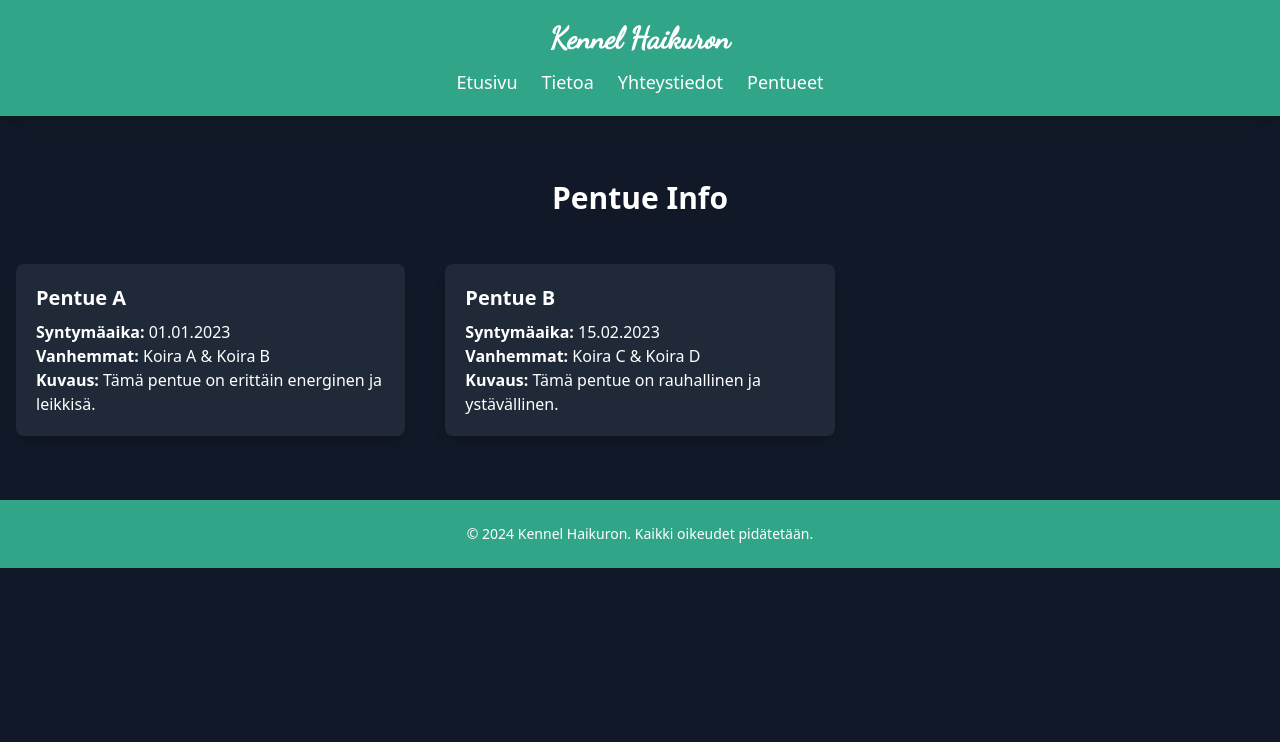
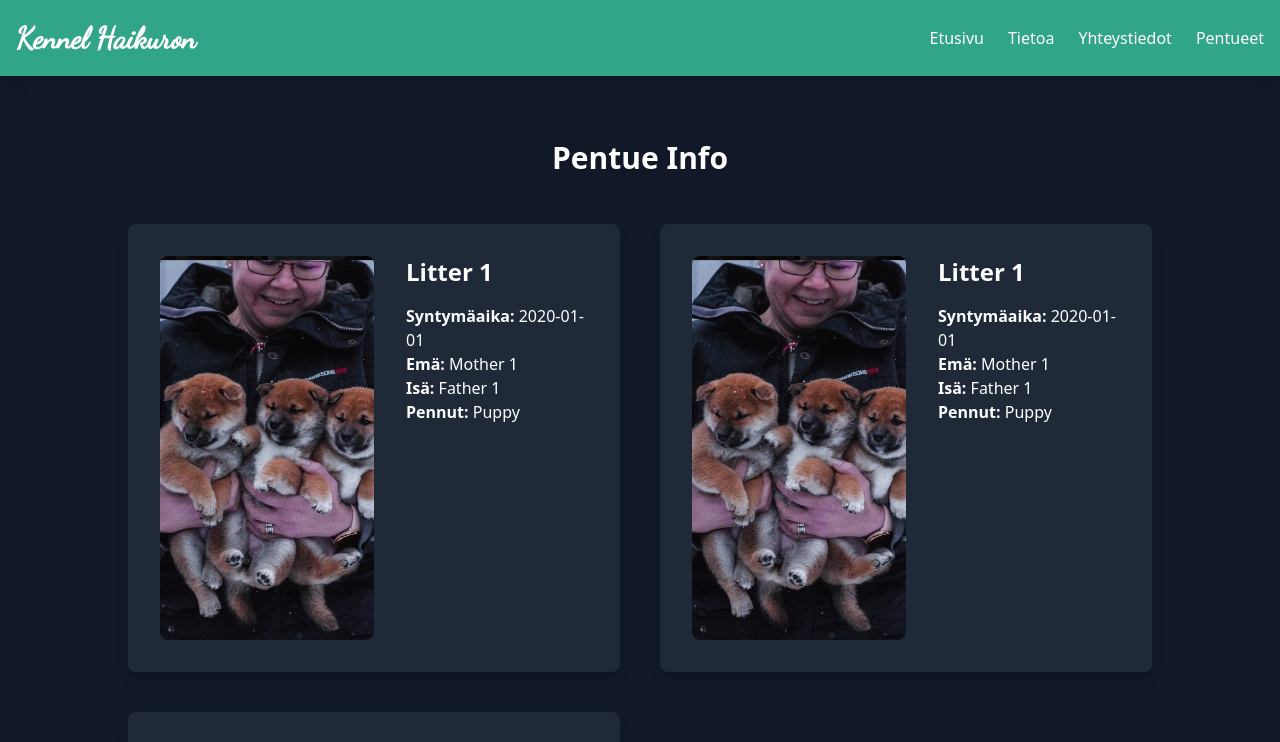
Before and after one commit to SKYRIXER/Haikuron.fi, a Next.js app in the folder main/: page /pentueet in a window 1280 px wide. Shown: the top 742 px of the page. Built offline with nearby package versions, Linux system fonts and the light colour scheme.

Commit message:
headeria ja pentu sivua

```diff
--- a/main/app/components/header.js
+++ b/main/app/components/header.js
@@ -1,22 +1,55 @@
+"use client";
+import { useState } from 'react';
 import Head from 'next/head';
 // dancing script kauno fontti pitäs olla, ei o
 export default function Header() {
+    const [isOpen, setIsOpen] = useState(false);
+
+    const toggleMenu = () => {
+        setIsOpen(!isOpen);
+    };
+
+    const closeMenu = () => {
+        setIsOpen(false);
+    };
+
     return (
         <>
-        <Head>
-        <link href="https://fonts.googleapis.com/css2?family=Dancing+Script&display=swap" rel="stylesheet"/>
-        </Head>
-        <header style={{ backgroundColor: 'rgb(49, 165, 136)' }} className="py-5 shadow-lg">
-            <a href="/"><h1 className="text-white font-bold text-center text-3xl mb-3" style={{ fontFamily: 'Dancing Script, serif' }}>Kennel Haikuron</h1></a>
-            <nav className="flex justify-center items-center text-lg">
-                <ul className="flex flex-row space-x-6">
-                    <li><a href="/" className="hover:underline">Etusivu</a></li>
-                    <li><a href="/tietoa" className="hover:underline">Tietoa</a></li>
-                    <li><a href="/yhteystiedot" className="hover:underline">Yhteystiedot</a></li>
-                    <li><a href="/pentueet" className="hover:underline">Pentueet</a></li>
-                </ul>
-            </nav>
-        </header>
+            <Head>
+                <link href="https://fonts.googleapis.com/css2?family=Dancing+Script&display=swap" rel="stylesheet" />
+            </Head>
+            <header style={{ backgroundColor: 'rgb(49, 165, 136)' }} className="py-5 shadow-lg">
+                <div className="container mx-auto flex justify-between items-center px-4 md:justify-center">
+                    <button onClick={toggleMenu} className="text-white md:hidden mr-auto">
+                        <svg className="w-6 h-6" fill="none" stroke="currentColor" viewBox="0 0 24 24" xmlns="http://www.w3.org/2000/svg">
+                            <path strokeLinecap="round" strokeLinejoin="round" strokeWidth="2" d="M4 6h16M4 12h16m-7 6h7"></path>
+                        </svg>
+                    </button>
+                    <a href="/"><h1 className="text-white font-bold text-3xl" style={{ fontFamily: 'Dancing Script, serif' }}>Kennel Haikuron</h1></a>
+                    <nav className="hidden md:flex space-x-6 ml-auto">
+                        <a href="/" className="hover:underline">Etusivu</a>
+                        <a href="/tietoa" className="hover:underline">Tietoa</a>
+                        <a href="/yhteystiedot" className="hover:underline">Yhteystiedot</a>
+                        <a href="/pentueet" className="hover:underline">Pentueet</a>
+                    </nav>
+                </div>
+            </header>
+            {isOpen && <div className="fixed inset-0 z-40" onClick={closeMenu}></div>}
+            <div className={`fixed inset-0 bg-gray-900 bg-opacity-75 z-50 transform ${isOpen ? 'translate-x-0' : '-translate-x-full'} transition-transform duration-300 ease-in-out`}>
+                <div className="w-64 bg-gray-800 h-full p-4" onClick={(e) => e.stopPropagation()}>
+                    <button onClick={toggleMenu} className="text-white mb-4">
+                        <svg className="w-6 h-6" fill="none" stroke="currentColor" viewBox="0 0 24 24" xmlns="http://www.w3.org/2000/svg">
+                            <path strokeLinecap="round" strokeLinejoin="round" strokeWidth="2" d="M6 18L18 6M6 6l12 12"></path>
+                        </svg>
+                    </button>
+                    <nav className="flex flex-col space-y-4">
+                        <a href="/" className="text-white hover:underline">Etusivu</a>
+                        <a href="/tietoa" className="text-white hover:underline">Tietoa</a>
+                        <a href="/yhteystiedot" className="text-white hover:underline">Yhteystiedot</a>
+                        <a href="/pentueet" className="text-white hover:underline">Pentueet</a>
+                    </nav>
+                </div>
+            </div>
         </>
     );
 }
--- /dev/null
+++ b/main/app/data/litters.js
@@ -0,0 +1,37 @@
+const litters = [
+    {
+        id: 1,
+        name: 'Litter 1',
+        image: 'img/banner.jpg',
+        birth: '2020-01-01',
+        mother: 'Mother 1',
+        father: 'Father 1',
+        puppies: [
+            { id: 1, name: 'Puppy' }
+        ]
+    },
+    {
+        id: 2,
+        name: 'Litter 1',
+        image: 'img/banner.jpg',
+        birth: '2020-01-01',
+        mother: 'Mother 1',
+        father: 'Father 1',
+        puppies: [
+            { id: 1, name: 'Puppy' }
+        ]
+    },
+    {
+        id: 3,
+        name: 'Litter 1',
+        image: 'img/banner.jpg',
+        birth: '2020-01-01',
+        mother: 'Mother 1',
+        father: 'Father 1',
+        puppies: [
+            { id: 1, name: 'Puppy' }
+        ]
+    }
+];
+
+export default litters;
--- a/main/app/pentueet/page.js
+++ b/main/app/pentueet/page.js
@@ -1,28 +1,31 @@
 import React from 'react';
 import Header from "../components/header.js";
 import Footer from "../components/footer.js";
+import litters from "../data/litters";
 
 export default function PentueetPage() {
     return (
         <div className="bg-gray-900 min-h-screen text-white">
             <Header title="Pentueet" />
-            <section className="py-16 px-4">
+            <section className="py-16 px-8 md:px-16 lg:px-32">
                 <h2 className="text-center text-3xl font-bold mb-12">Pentue Info</h2>
-                <div className="grid grid-cols-1 md:grid-cols-2 lg:grid-cols-3 gap-10">
-                    {/* Add content about the litters here */}
-                    <div className="bg-gray-800 p-5 rounded-lg shadow-lg">
-                        <h3 className="text-xl font-semibold mb-2">Pentue A</h3>
-                        <p><strong>Syntymäaika:</strong> 01.01.2023</p>
-                        <p><strong>Vanhemmat:</strong> Koira A & Koira B</p>
-                        <p><strong>Kuvaus:</strong> Tämä pentue on erittäin energinen ja leikkisä.</p>
-                    </div>
-                    <div className="bg-gray-800 p-5 rounded-lg shadow-lg">
-                        <h3 className="text-xl font-semibold mb-2">Pentue B</h3>
-                        <p><strong>Syntymäaika:</strong> 15.02.2023</p>
-                        <p><strong>Vanhemmat:</strong> Koira C & Koira D</p>
-                        <p><strong>Kuvaus:</strong> Tämä pentue on rauhallinen ja ystävällinen.</p>
-                    </div>
-                    {/* Add more litter information as needed */}
+                <div className="grid grid-cols-1 md:grid-cols-2 gap-10 justify-center">
+                    {litters.map(litter => (
+                        <div key={litter.id} className="bg-gray-800 p-8 rounded-lg shadow-lg flex flex-col md:flex-row items-center md:items-start">
+                            <img
+                                src={litter.image}
+                                alt={litter.name}
+                                className="rounded-lg mb-4 md:mb-0 md:mr-8 w-full md:w-1/2 h-96 object-cover"
+                            />
+                            <div className="text-left">
+                                <h3 className="text-2xl font-semibold mb-4">{litter.name}</h3>
+                                <p><strong>Syntymäaika:</strong> {litter.birth}</p>
+                                <p><strong>Emä:</strong> {litter.mother}</p>
+                                <p><strong>Isä:</strong> {litter.father}</p>
+                                <p><strong>Pennut:</strong> {litter.puppies.map(puppy => puppy.name).join(', ')}</p>
+                            </div>
+                        </div>
+                    ))}
                 </div>
             </section>
             <Footer />
```
